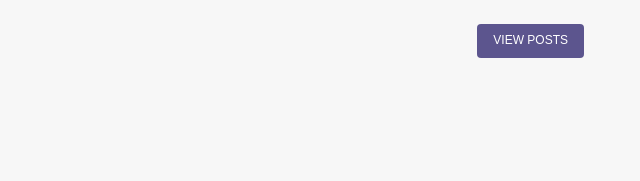
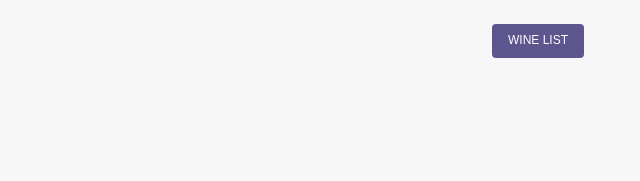
Before and after one commit to seblawson11/libate-wines, a Gatsby site: page / in a window 1280 px wide. Shown: the top 181 px of the page, 640-1280 px from the left. Built offline with nearby package versions, Linux system fonts and the light colour scheme; Gatsby itself is replaced by a stand-in of ours.

Commit message:
added wine list pdf

```diff
--- a/src/components/common/navigation/navigation.js
+++ b/src/components/common/navigation/navigation.js
@@ -2,6 +2,7 @@ import React, { Component } from "react"
 import AnchorLink from "react-anchor-link-smooth-scroll"
 import Scrollspy from "react-scrollspy"
 import { Menu, X } from "react-feather"
+import PDF from "../../../static/PDFS/Q2-2021-Wine-List.pdf"
 
 import { Container } from "../../global"
 import {
@@ -96,7 +97,7 @@ export default class Navigation extends Component {
 
           <Mobile hide>{this.getNavList({})}</Mobile>
           <ActionsContainer>
-            <button>view posts</button>
+            <a href={PDF} download>Wine List</a>
           </ActionsContainer>
         </StyledContainer>
         <Mobile>
--- a/src/components/common/navigation/style.js
+++ b/src/components/common/navigation/style.js
@@ -92,7 +92,8 @@ export const ActionsContainer = styled.div`
     display: none;
   }
 
-  button {
+  a {
+    text-decoration: none;
     font-family: 'Nunito', sans-serif;
     ${props => props.theme.font_size.xsmall};
     color: white;
```
Also changed, not shown: 1 other file.
